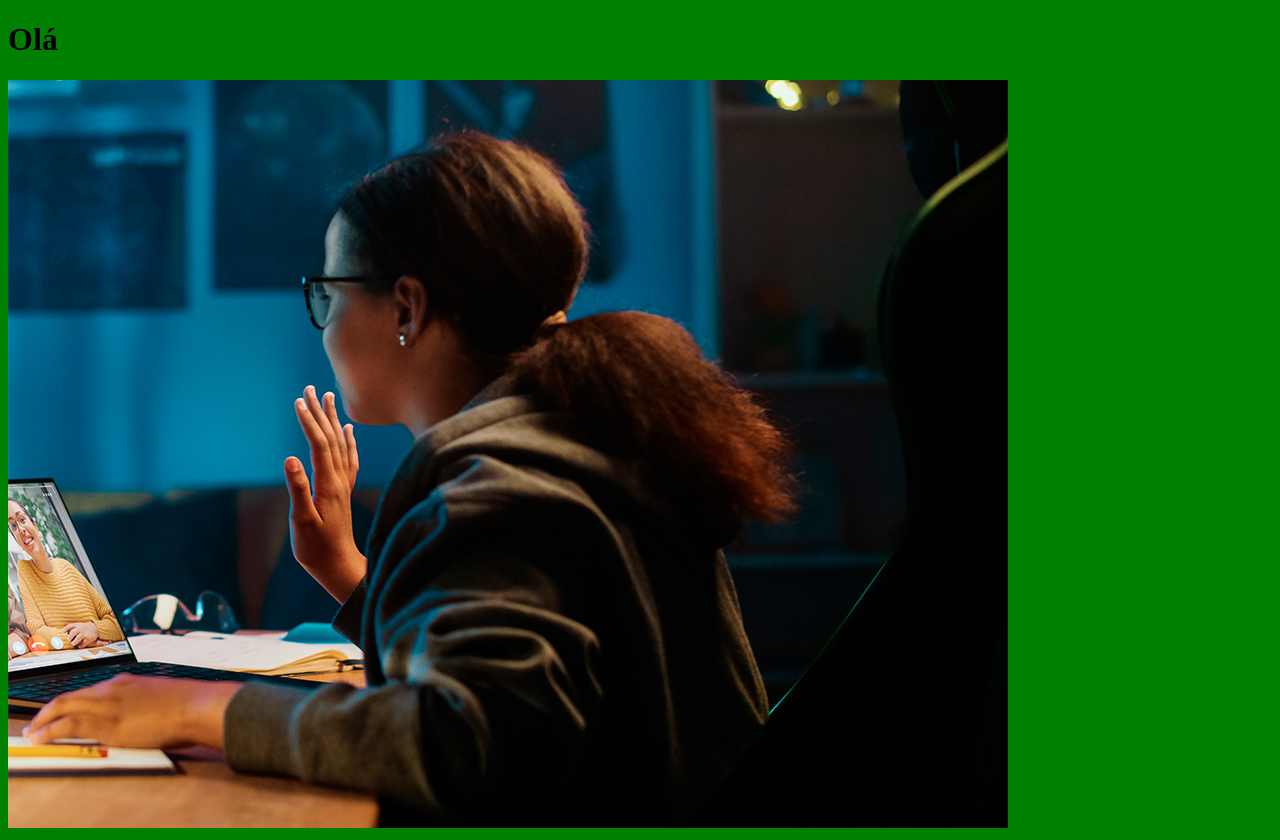
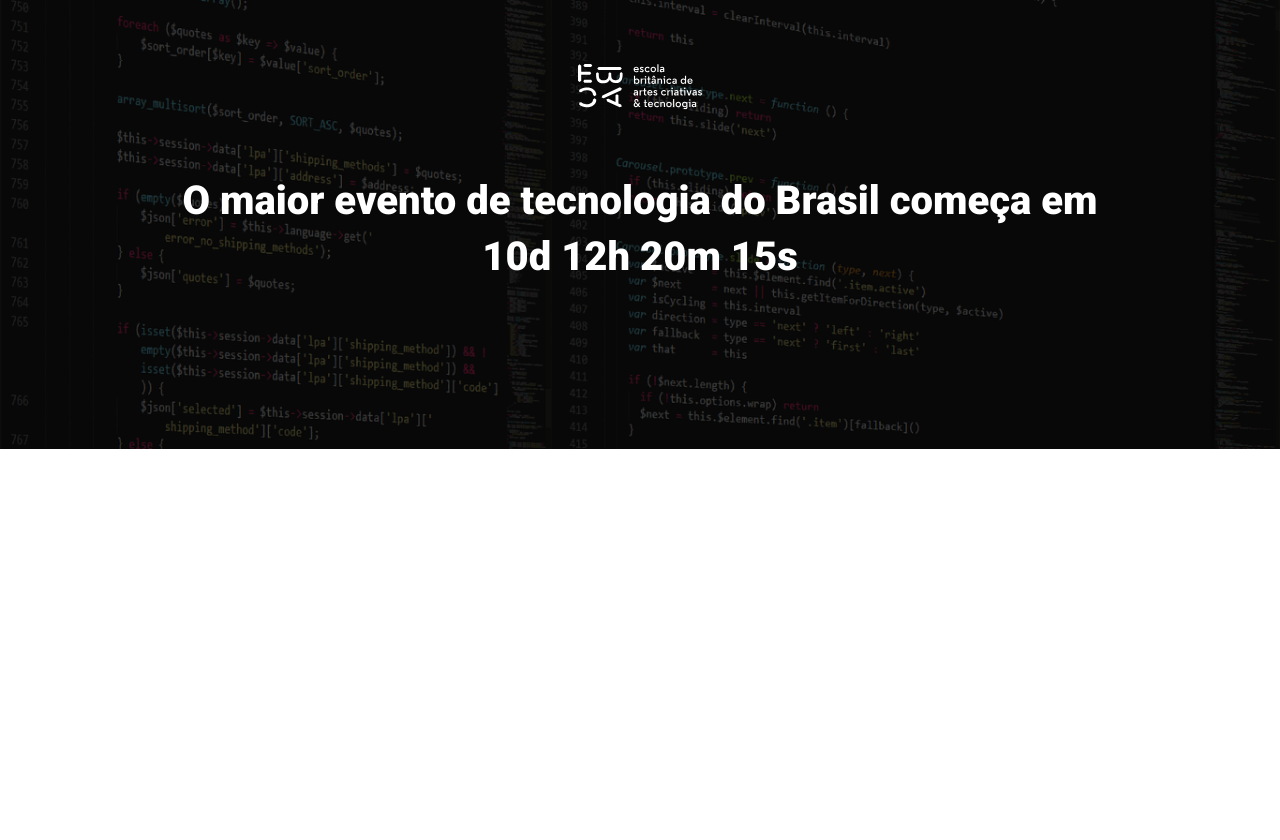
Before and after one commit to PauloHenriqueBento/ebac_tech_talks_lp, a website built with Parcel: page src/index.html in a window 1280 px wide. After the commit the page ends 800 px from the top, so only its background shows below. Built offline with nearby package versions, Linux system fonts and the light colour scheme.

Commit message:
Add hero section to index.html and corresponding styles

```diff
--- a/src/index.html
+++ b/src/index.html
@@ -3,12 +3,22 @@
 <head>
     <meta charset="UTF-8">
     <meta name="viewport" content="width=device-width, initial-scale=1.0">
-    <title>Document</title>
+    <title>EBAC Tech Talks</title>
+    <link rel="preconnect" href="https://fonts.gstatic.com" crossorigin>
+    <link href="https://fonts.googleapis.com/css2?family=Roboto:ital,wght@0,100;0,300;0,400;0,500;0,700;0,900;1,100;1,300;1,400;1,500;1,700;1,900&display=swap" rel="stylesheet">
+    <link rel="preconnect" href="https://fonts.googleapis.com">
+
     <link rel="stylesheet" href="./styles/main.scss">
 </head>
 <body>
-    <h1>Olá</h1>
-    <img src="./images/backend.png" alt="">
+    <header class="hero">
+        <div class="container">
+            <img class="hero__logo" src="./images/ebac_logo.svg" alt="EBAC">
+            <p class="hero__text">
+                O maior evento de tecnologia do Brasil começa em 10d 12h 20m 15s
+            </p>
+        </div>
+    </header>
 
     <script src="scripts/main.js"></script>
 </body>
--- /dev/null
+++ b/src/styles/_hero.scss
@@ -0,0 +1,54 @@
+.hero {
+    padding-top: 64px;
+    padding-bottom: 100px;
+    background-image: url('../images/fundo.png');
+    background-repeat: no-repeat;
+    background-size: cover;
+    position: relative;
+
+    .container {
+        position: relative;
+    }
+
+    &::before {
+        content: '';
+        position: absolute;
+        top: 0;
+        left: 0;
+        width: 100%;
+        height: 100%;
+        background-color: #000;
+        opacity: .7;
+    }
+
+    &__logo {
+        display: block;
+        margin: 0 auto;
+        max-height: 80px;
+    }
+
+    &__text {
+        margin-top: 64px;
+        margin-bottom: 64px;
+        font-size: 40px;
+        line-height: 56px;
+        color: #FFF;
+        font-weight: 800;
+        text-align: center;
+    }
+
+    @media screen and (max-width: 640px) {
+        padding: 40px 0;
+
+        &__logo {
+            height: 40px;
+        }
+
+        &__text {
+            font-size: 22px;
+            line-height: 24px;
+            margin: 24px 0;
+        }
+
+    }
+}
--- a/src/styles/main.scss
+++ b/src/styles/main.scss
@@ -1,3 +1,24 @@
-body {
-    background-color: green;
+@use 'hero';
+
+* {
+    margin: 0;
+    padding: 0;
+    box-sizing: border-box;
+    font-family: Roboto, sans-serif;
 }
+
+.container {
+    max-width: 960px;
+    width: 100%;
+    margin: 0 auto;
+
+    // Mobile
+    @media (max-width: 640px) {
+        max-width: 80%;
+    }
+
+    // Tablet
+    @media (max-width: 1024px) {
+        max-width: 90%;
+    }
+}
```
